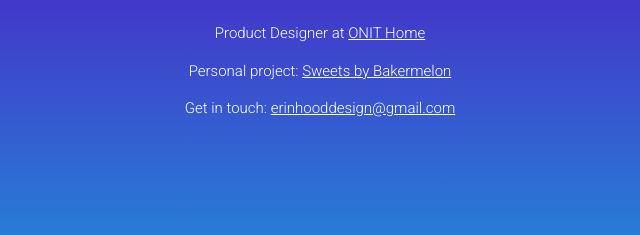
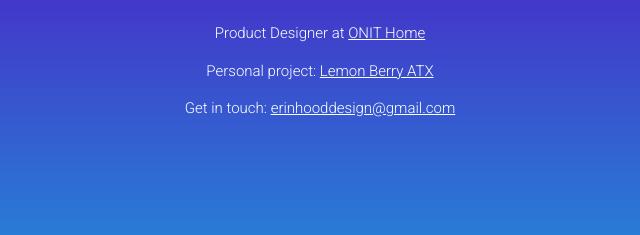
Before and after one commit to erinhood/design, a plain HTML site: page index.html in a window 1280 px wide. Shown: the part 194-429 px from the top of the page, 320-960 px from the left. Drawn offline with nearby package versions, Linux system fonts and the light colour scheme.

Commit message:
updated baking link

```diff
--- a/index.html
+++ b/index.html
@@ -27,7 +27,7 @@
 					<div class="col s10 offset-s1 center">
 						<h1>Hi, I'm Erin.</h1>
 						<p>Product Designer at <a href="https://www.onithome.com" target="_blank" title="ONIT">ONIT Home</a></p>
-						<p>Personal project: <a href="http://www.bakermelon.com" target="_blank" title="Sweets by Bakermelon">Sweets by Bakermelon</a></p>
+						<p>Personal project: <a href="http://www.lemonberryatx.com" target="_blank" title="Lemon Berry ATX">Lemon Berry ATX</a></p>
 						<p>Get in touch: <a href="mailto:erinhooddesign@gmail.com">erinhooddesign@gmail.com</a></p>
 					</div>
 				</div>
```
